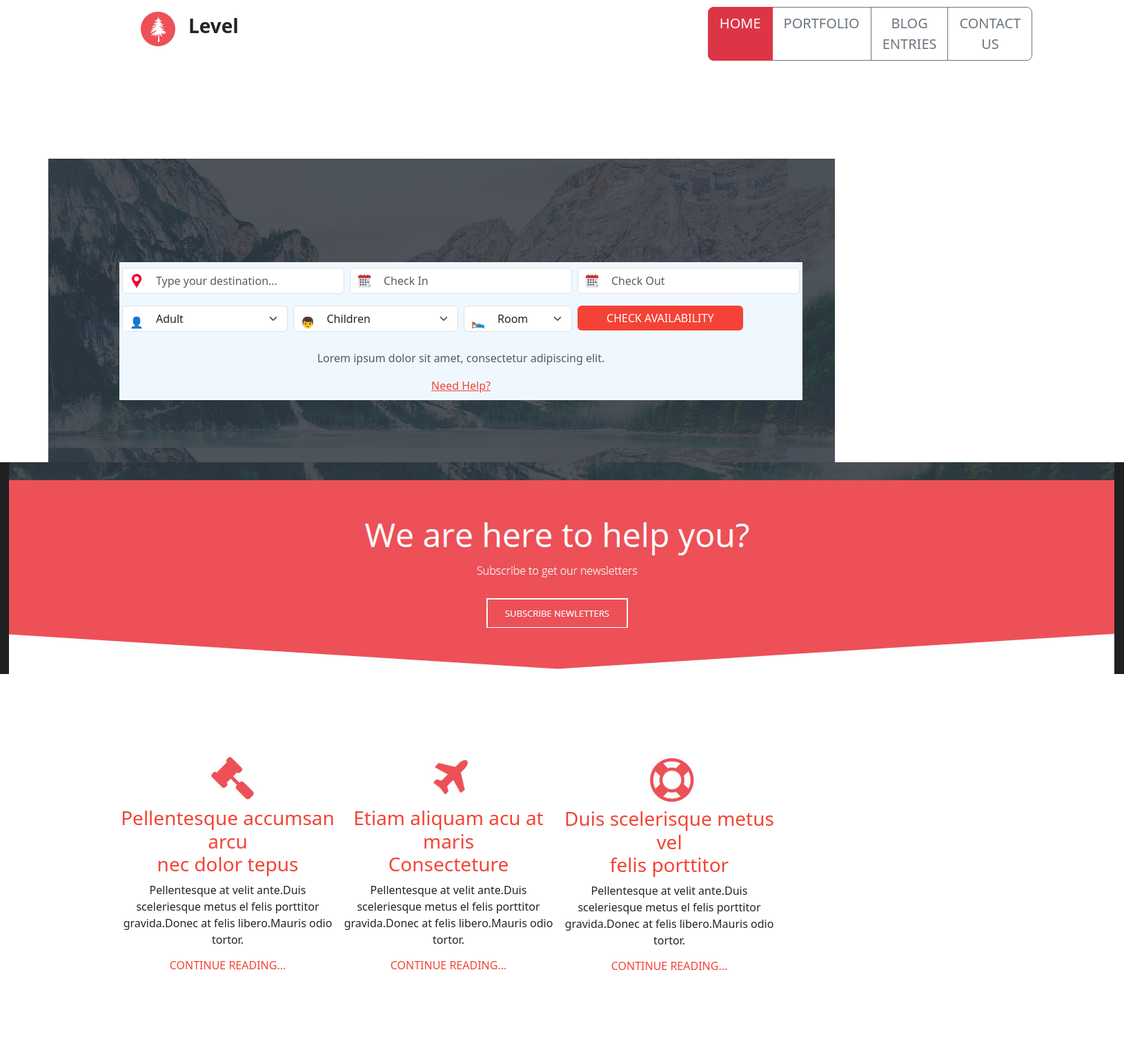
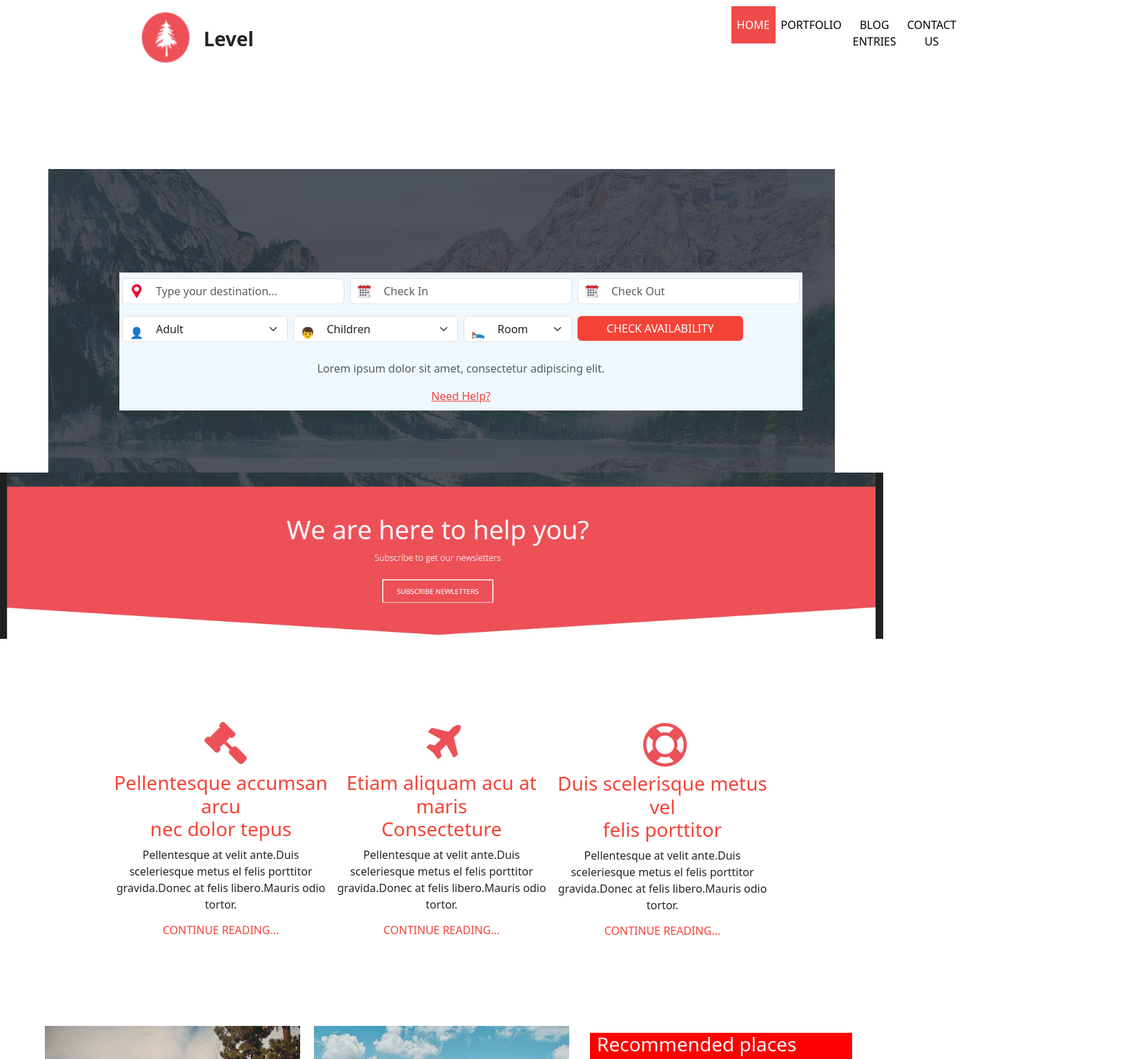
Before and after one commit to kankalla01/project, a plain HTML site: page index.html in a window 1280 px wide. Shown: the top 1535 px of the page at 69% size, 1629 px wide, since content can reach past the window. Drawn offline with nearby package versions, Linux system fonts and the light colour scheme.

Commit message:
Update index.html

```diff
--- a/index.html
+++ b/index.html
@@ -7,19 +7,38 @@
         integrity="sha384-QWTKZyjpPEjISv5WaRU9OFeRpok6YctnYmDr5pNlyT2bRjXh0JMhjY6hW+ALEwIH" crossorigin="anonymous">
     <title>Project</title>
     <style>
-        nav {
-            text-decoration: none;
+        .navbar-custom {
+            background-color: white;
+        }
+
+        .navbar-nav .nav-link {
             color: black;
-            margin: 10px auto;
-            height: 60px;
+            padding: 15px 30px;
+            text-align: center;
+        }
+
+        .navbar-nav .nav-link.active {
+            background-color: #f04a4a;
+            color: white;
+        }
+
+        .navbar-nav {
+            flex-direction: row;
+            justify-content: center;
+        }
+
+        @media (max-width: 768px) {
+            .navbar-nav {
+                flex-direction: column;
                 width: 100%;
+            }
         }
 
         .container {
             background-image: url("bg-img-1.jpg");
             background-size: contain;
             height: 440px;
-            width: 100%;
+            width: 100vw;
             margin-top: 100px;
         }
 
@@ -71,12 +90,14 @@
 
         .header-logo img {
             margin-right: 15px;
+            width: 80px;
+            height: 80px;
         }
 
         .header-title {
             font-size: 28px;
             font-weight: bold;
-            margin-top: 1px;
+            margin-top: 20px;
             margin-right: 680px;
         }
 
@@ -99,13 +120,9 @@
             margin-top: 30px;
         }
 
-
         .mySlides {
             display: none;
         }
-
-
-
 
         .dot-container {
             text-align: center;
@@ -131,18 +148,10 @@
         }
 
         .rob {
-
             background-image: url("bg-img-2.jpg");
-
-
             background-position: center;
-
-
             width: 100%;
-
             display: flex;
-
-
         }
 
         .len {
@@ -177,7 +186,6 @@
             color: RED;
         }
 
-        /* For mobile devices (max-width: 576px) */
         @media (max-width: 576px) {
             .header {
                 flex-direction: column;
@@ -226,7 +234,7 @@
             }
         }
 
-        /* For tablets (max-width: 768px) */
+
         @media (max-width: 768px) {
             .header {
                 flex-direction: column;
@@ -276,7 +284,7 @@
             }
         }
 
-        /* For desktops (max-width: 992px) */
+
         @media (max-width: 992px) {
             .header {
                 margin: 0;
@@ -328,7 +336,7 @@
             }
         }
 
-        /* For large desktops (max-width: 1200px) */
+
         @media (max-width: 1200px) {
             .header {
                 margin-right: 20px;
@@ -364,6 +372,8 @@
             .rob div {
                 margin: 10px;
             }
+
+
         }
     </style>
 </head>
@@ -377,38 +387,53 @@
                 </div>
                 <div class="header-title">Level</div>
             </div>
+            <nav class="navbar navbar-expand-lg navbar-custom">
+                <div class="container-fluid">
+                    <button class="navbar-toggler" type="button" data-bs-toggle="collapse" data-bs-target="#navbarNav"
+                        aria-controls="navbarNav" aria-expanded="false" aria-label="Toggle navigation">
+                        <span class="navbar-toggler-icon"></span>
+                    </button>
+                    <div class="collapse navbar-collapse justify-content-center" id="navbarNav">
+                        <ul class="navbar-nav">
+                            <li class="nav-item">
+                                <a class="nav-link active" aria-current="page" href="#">HOME</a>
+                            </li>
+                            <li class="nav-item">
+                                <a class="nav-link" href="#">PORTFOLIO</a>
+                            </li>
 
-            <nav>
-                <div class="btn-group d-5" role="group" aria-label="Basic radio toggle button group">
-                    <input type="radio" class="btn-check" name="btnradio" id="btnradio1" autocomplete="off" checked>
-                    <label class="btn btn-outline-danger btn-lg" for="btnradio1">HOME</label>
-
-                    <label class="btn btn-outline-secondary btn-lg" for="btnradio2">PORTFOLIO</label>
-                    <label class="btn btn-outline-secondary btn-lg" for="btnradio3">BLOG ENTRIES</label>
-                    <label class="btn btn-outline-secondary btn-lg" for="btnradio4">CONTACT US</label>
+                            <li class="nav-item">
+                                <a class="nav-link" href="#">BLOG ENTRIES</a>
+                            </li>
+                            <li class="nav-item">
+                                <a class="nav-link" href="#">CONTACT US</a>
+                            </li>
+                        </ul>
+                    </div>
                 </div>
             </nav>
         </div>
-
         <div class="container">
             <div class="row justify-content-center">
                 <div class="col-md-10">
                     <form class="row g-2">
                         <div class="col-md-4 form-group">
-                            <span class="form-icon"><img src="location.png"width="20px"height="20px" style="margin-bottom: 10px;"></span>
+                            <span class="form-icon"><img src="location.png" width="20px" height="20px"
+                                    style="margin-bottom: 10px;"></span>
                             <input type="text" class="form-control ps-5" placeholder="Type your destination...">
                         </div>
 
                         <div class="col-md-4 form-group">
-                            <span class="form-icon"><img src="calendar.png"width="20px" height="20px" style="margin-bottom: 10px;"></span>
+                            <span class="form-icon"><img src="calendar.png" width="20px" height="20px"
+                                    style="margin-bottom: 10px;"></span>
                             <input type="text" class="form-control ps-5" placeholder="Check In">
                         </div>
 
                         <div class="col-md-4 form-group">
-                            <span class="form-icon"><img src="calendar.png"width="20px" height="20px" style="margin-bottom: 10px;"></span>
+                            <span class="form-icon"><img src="calendar.png" width="20px" height="20px"
+                                    style="margin-bottom: 10px;"></span>
                             <input type="text" class="form-control ps-5" placeholder="Check Out">
                         </div>
-
                         <div class="col-md-3 form-group">
                             <span class="form-icon">&#128100;</span>
                             <select class="form-select ps-5">
@@ -419,7 +444,6 @@
                                 <option value="4">4</option>
                             </select>
                         </div>
-
                         <div class="col-md-3 form-group">
                             <span class="form-icon">&#128102;</span>
                             <select class="form-select ps-5">
@@ -430,7 +454,6 @@
                                 <option value="3">3</option>
                             </select>
                         </div>
-
                         <div class="col-md-2 form-group">
                             <span class="form-icon">&#128716;</span>
                             <select class="form-select ps-5">
@@ -440,11 +463,9 @@
                                 <option value="3">3</option>
                             </select>
                         </div>
-
                         <div class="col-md-3">
                             <button type="button" class="btn btn-red w-100">CHECK AVAILABILITY</button>
                         </div>
-
                         <div class="text-center mt-3">
                             <p class="text-muted">Lorem ipsum dolor sit amet, consectetur adipiscing elit.</p>
                             <a href="#" class="help-text">Need Help?</a>
@@ -454,10 +475,11 @@
             </div>
         </div>
 
-        <div><img src="tape.png"></div>
+        <div><img src="tape.png" width="100%"></div>
 
-        <div style="display: flex;text-align: center;width: 75%; height: 75%;margin-left: 170px; margin-top: 100px;">
-            <div style="width: 490px; ">
+        <div style="display: flex; justify-content: center; flex-wrap: wrap;">
+            <div style=" display: flex;text-align: center;width: 75%; height: 75%; margin-top: 100px;">
+                <div style="height:200px ; width: 490px; ">
                     <img src="hamer.png">
                     <h3 style="color: #f44336;">Pellentesque accumsan arcu<br>nec dolor tepus</h3>
                     <p>Pellentesque at velit ante.Duis sceleriesque metus el felis porttitor gravida.Donec at felis
@@ -479,20 +501,21 @@
                     <h6 style="color: #f44336;">CONTINUE READING...</h6>
                 </div>
             </div>
+        </div>
         <br>
         <br>
         <br>
         <br>
         <br>
 
-
-
-        <div style="display: flex; margin-left: 170px; background-color: white;">
+        <div style="display: flex; justify-content: center;">
+            <div style="overflow-x:auto; display: flex;margin-left: 20px; background-color: white;">
                 <div style="width: 350px; height: 400;">
                     <img src="img-01.jpg">
                     <h5 style="margin-left: 25px; margin-top: 20px;">NUNC IN FELIS ALIQUET METUS<br>LUCTUS IACULIS</h5>
                     <p style="margin-left: 25px;">Aliquam ac lacus volutapt,dictum risus at,scelerisque nulla.nullam
-                    solicitious at augue venenatis elefiend.nulla ligula,egestas sit amet viverra id,iaculis sit amet
+                        solicitious at augue venenatis elefiend.nulla ligula,egestas sit amet viverra id,iaculis sit
+                        amet
                         ligula</p>
                     <button
                         style="width: 45vh; height: 6vh; background-color: #f44336;color: aliceblue; margin-left: 25px;border-color: red;"
@@ -502,7 +525,8 @@
                     <img src="img-02.jpg">
                     <h5 style="margin-left: 25px;margin-top: 20px;">SED CURSUS DICTUM NUNC QUIS<br>MOLESTIE</h5>
                     <p style="margin-left: 25px;">pellentesque quis dui sit amet purus scelerisque elefeind sed ut
-                    eros.morbi viverra blandit massa in varius.sed nec ex eu ex tincidiunt iaculis.curabitur eget turpis
+                        eros.morbi viverra blandit massa in varius.sed nec ex eu ex tincidiunt iaculis.curabitur eget
+                        turpis
                         gravida</p>
                     <button
                         style="width: 45vh; height: 6vh;  background-color: #f44336;color: aliceblue; margin-left: 25px;border-color: red; "
@@ -540,26 +564,27 @@
                 </div>
             </div>
         </div>
+    </div>
     <div class="slideshow-container">
 
         <div class="mySlides fade">
-            <img src="i1.jpg" style="width:100%">
+            <img src="tn-img-01.jpg" style="width:100%">
         </div>
 
 
         <div class="mySlides fade">
-            <img src="i2.jpg" style="width:100%">
+            <img src="tn-img-02.jpg" style="width:100%">
         </div>
 
 
         <div class="mySlides fade">
-            <img src="i3.jpg" style="width:100%">
+            <img src="tn-img-03.jpg" style="width:100%">
         </div>
         <div class="mySlides fade">
-            <img src="i4.jpg" style="width:100%">
+            <img src="tn-img-04.jpg" style="width:100%">
         </div>
         <div class="mySlides fade">
-            <img src="i5.jpg" style="width:100%">
+            <img src="tn-img-01.jpg" style="width:100%">
         </div>
     </div>
     <div class="dot-container">
@@ -631,6 +656,7 @@
         </div>
 
     </div>
+    <div>
         <div
             style="width: 100%;height: 100px;color: aliceblue;background-color: black;text-align: center;padding: 30px 10px 30px 10px;">
             <p>Copyright @ 2018 Your Company -Designed by <span class=" highlight">@AKHIL KANKALLA</span>
```
Lines whose indentation alone changed are shown as unchanged.
